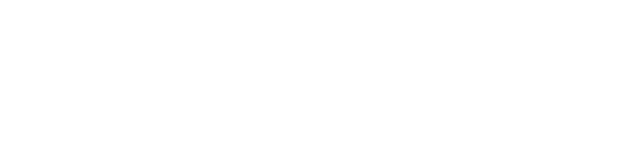
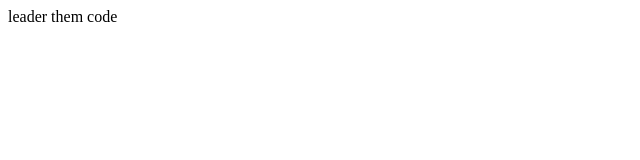
Before and after one commit to hungle012/projectBS4, a plain HTML site: page index.html in a window 1280 px wide. Shown: the whole page, without its empty margins (0-640 px from the left). Drawn offline with Linux system fonts and the light colour scheme.

Commit message:
Update index.html

```diff
--- a/index.html
+++ b/index.html
@@ -7,6 +7,6 @@
     <title>Document</title>
 </head>
 <body>
-    <header></header>
+    <header> leader them code</header>
 </body>
 </html>
```
